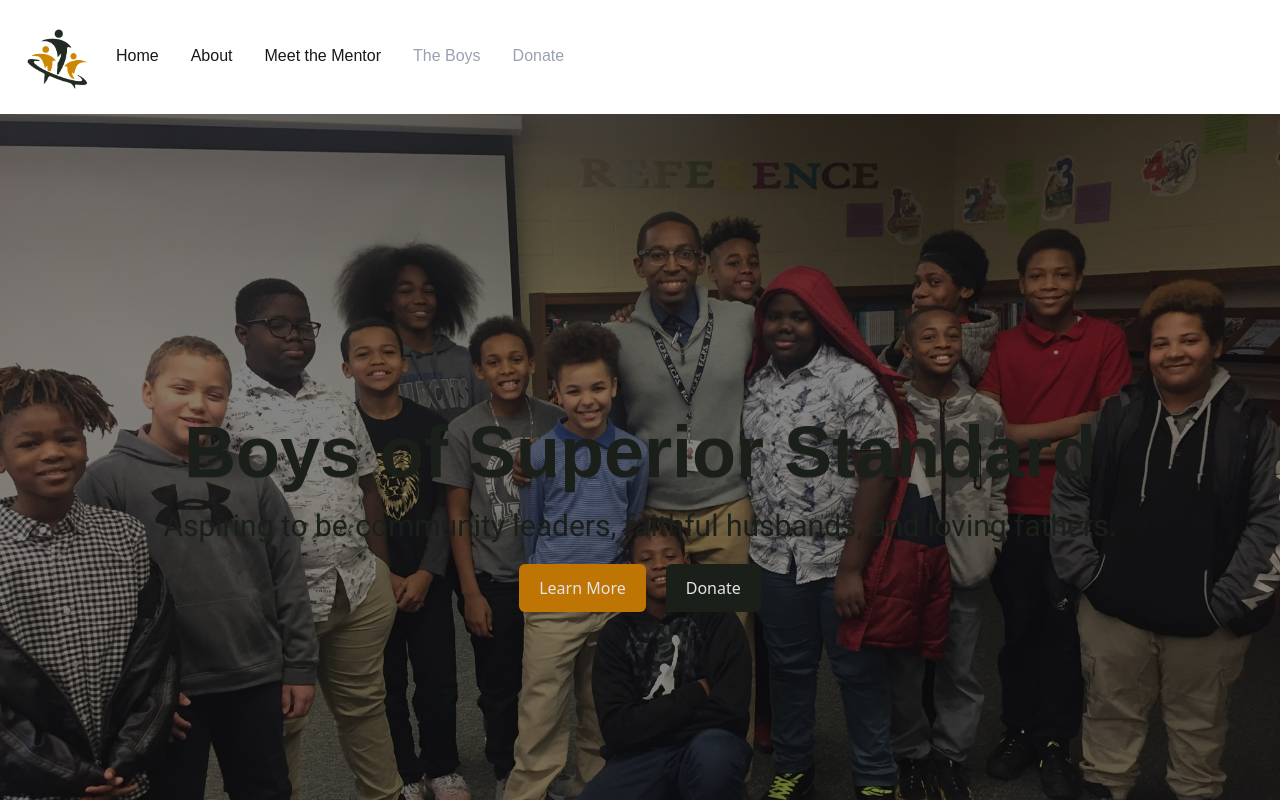
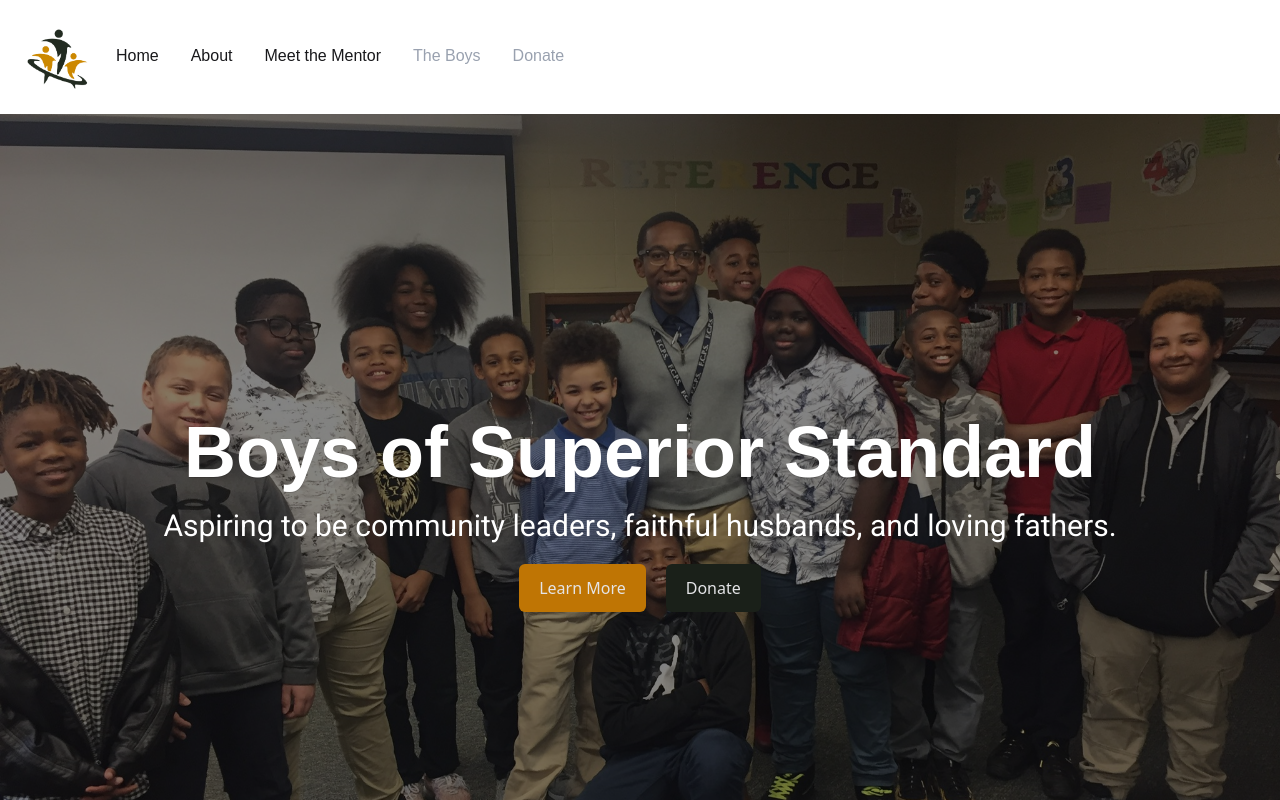
Before and after one commit to drethedevjs/boss-boys, a React (Vite) app: page / in a window 1280 px wide. Shown: the top 800 px of the page. Built offline with nearby package versions, Linux system fonts and the light colour scheme.

Commit message:
Forced the text on the overlay to be white.

```diff
--- a/src/components/Hero.tsx
+++ b/src/components/Hero.tsx
@@ -9,10 +9,10 @@
       <div className="hero-overlay"></div>
       <div className="hero-content text-neutral-content text-center">
         <div className="lg:max-w-5xl md:max-w-xl max-w-md">
-          <h1 className="font-good-times mb-5 lg:text-7xl md:text-5xl font-bold text-3xl text-shadow-2xs">
+          <h1 className="font-good-times mb-5 lg:text-7xl md:text-5xl font-bold text-3xl text-shadow-2xs text-white!">
             Boys of Superior Standard
           </h1>
-          <p className="mb-5 md:text-3xl text-lg">
+          <p className="mb-5 md:text-3xl text-lg text-white!">
             Aspiring to be community leaders, faithful husbands, and loving
             fathers.
           </p>
```
